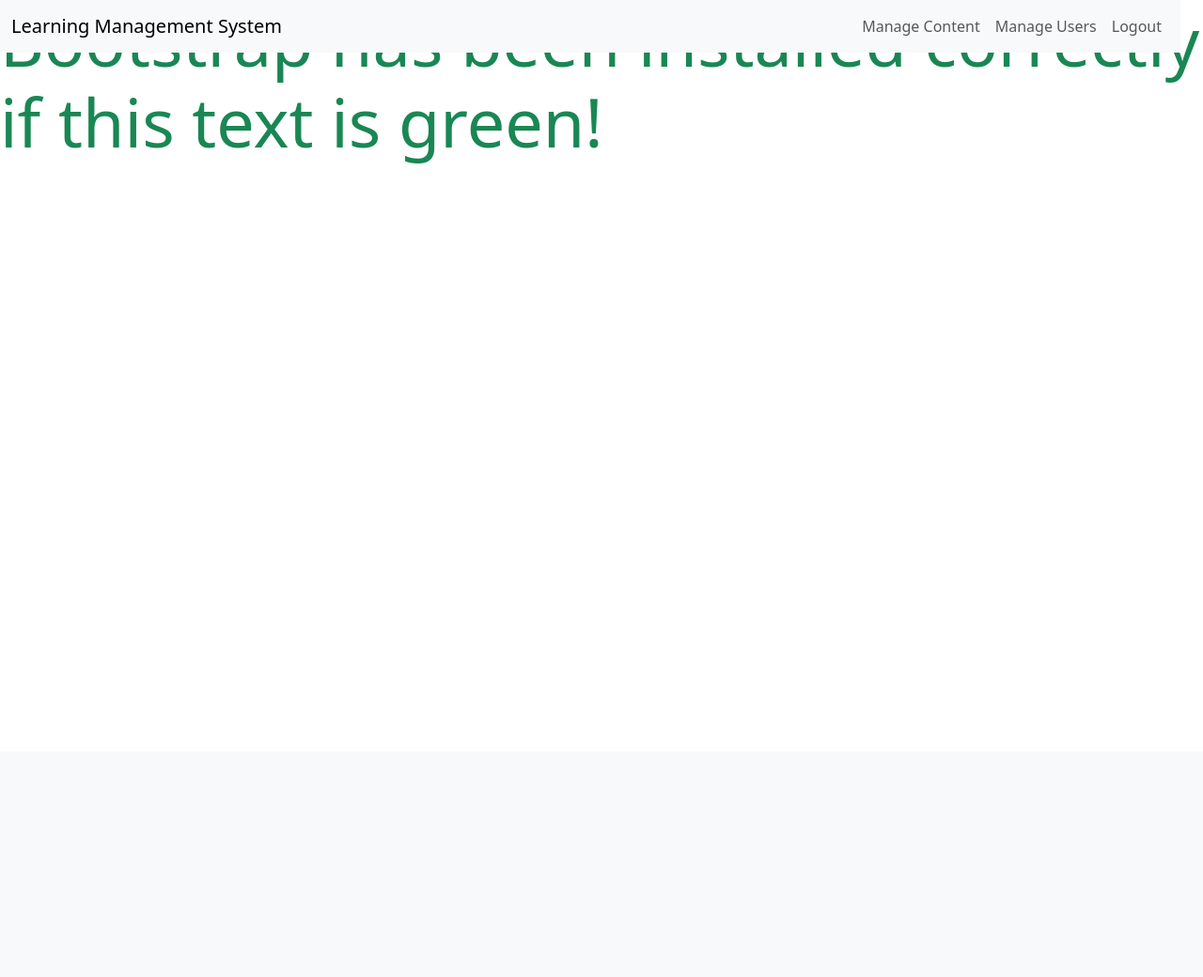
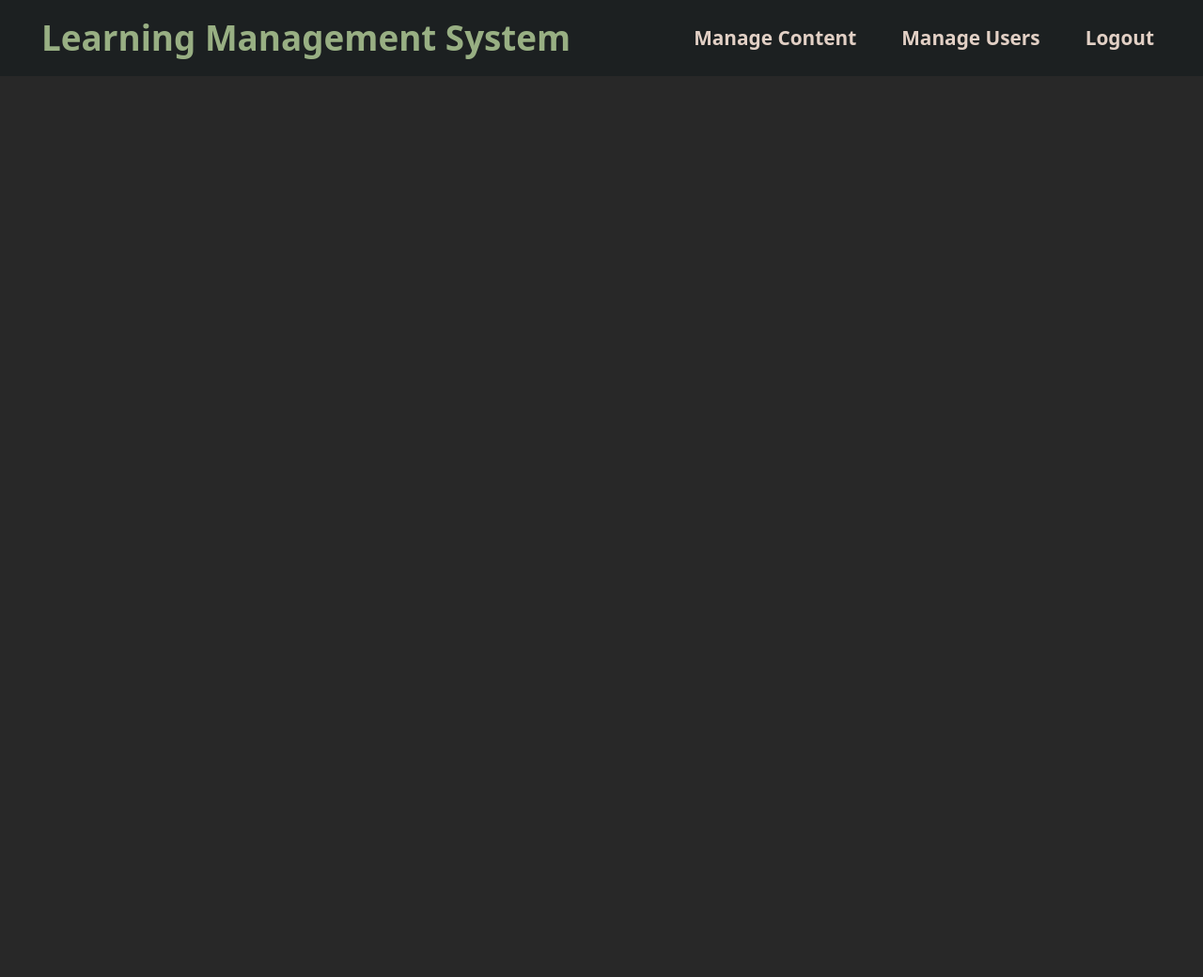
Before and after one commit to DHayes23/Learning_Management_System, a Django app: page / in a window 1280 px wide. Shown: the top 1040 px of the page at 94% size. Before the commit the page ends 174 px from the top, so only its background shows below. Run offline with Django 5.2, Linux system fonts and the light colour scheme; the visitor is signed in with stand-in values (Sample User, id 1).

Commit message:
Add base styling and instant logout

```diff
--- a/Learning_Management_System/settings.py
+++ b/Learning_Management_System/settings.py
@@ -146,6 +146,9 @@ USE_TZ = True
 # https://docs.djangoproject.com/en/5.0/howto/static-files/
 
 STATIC_URL = 'static/'
+STATICFILES_DIRS = [
+    os.path.join(BASE_DIR, 'static'),
+]
 
 # Default primary key field type
 # https://docs.djangoproject.com/en/5.0/ref/settings/#default-auto-field
--- a/home/templates/home/index.html
+++ b/home/templates/home/index.html
@@ -2,5 +2,5 @@
 {% load static %}
 
 {% block content %}
-    <h1 class="display-2 text-success">Bootstrap has been installed correctly if this text is green!</h1>
+    <h1 class="display-2 test-header">Bootstrap has been installed correctly if this text is green!</h1>
 {% endblock %}
--- /dev/null
+++ b/static/css/base.css
@@ -0,0 +1,81 @@
+:root {
+    --text-color: #e2d0c5;
+    --accent-color-1: #ff871b;
+    --accent-color-2: #98af83;
+    --background-color-main: #282828;
+    --background-color-dark: #1c2021;
+}
+
+html {
+    height: 100%;
+}
+
+body {
+    background-color: var(--background-color-main);
+    background-size: cover;
+    /* Applies scrollbar changes to non-Webkit based browsers to Firefox browsers */
+    scrollbar-color: var(--background-color-dark);
+    scrollbar-width: 10px;
+}
+
+.navbar {
+    background-color: var(--background-color-dark);
+    background-size: cover;
+}
+
+.navbar-brand {
+    color: var(--accent-color-2);
+    font-size: 2.3rem;
+    margin-left: 2rem;
+    font-weight: bold;
+}
+
+.navbar-brand:hover {
+    color: var(--accent-color-2);
+}
+
+.navbar-brand:visited {
+    color: var(--accent-color-2);
+}
+
+.nav-link {
+    color: var(--text-color);
+    font-size: 1.3rem;
+    font-weight: bold;
+}
+
+.nav-link:hover {
+    color: var(--accent-color-1);
+}
+
+.nav-link:last-of-type {
+    margin-right: 2rem;
+}
+
+#logout-form {
+    display: none;
+}
+
+.spacer-element {
+    margin-top: 500rem;
+}
+
+.test-header {
+    color: var(--accent-color-2);
+}
+
+
+/* Scrollbar for WebKit browsers (Chrome, Safari, Edge) */
+::-webkit-scrollbar {
+    width: 12px;
+}
+
+::-webkit-scrollbar-track {
+    background: var(--background-color-dark);
+}
+
+::-webkit-scrollbar-thumb {
+    background-color: var(--background-color-dark);
+    border-radius: 10px;
+    border: 1px solid var(--background-color-dark);
+}
--- a/templates/base.html
+++ b/templates/base.html
@@ -10,6 +10,7 @@
 
     {% block css %}
     <link href="https://cdn.jsdelivr.net/npm/bootstrap@5.3.3/dist/css/bootstrap.min.css" rel="stylesheet" integrity="sha384-QWTKZyjpPEjISv5WaRU9OFeRpok6YctnYmDr5pNlyT2bRjXh0JMhjY6hW+ALEwIH" crossorigin="anonymous">
+    <link rel="stylesheet" href="{% static 'css/base.css' %}">
     {% endblock %}
 
     {% block js %}
@@ -21,9 +22,8 @@
   </head>
   <body>
     <header class="container-fluid fixed-top">
-      <div class="row">
         <div class="row">
-          <nav class="navbar navbar-expand-lg bg-body-tertiary">
+          <nav id="main-navbar" class="navbar navbar-expand-lg">
             <div class="container-fluid">
               <a class="navbar-brand" href="#">Learning Management System</a>
               <button class="navbar-toggler" type="button" data-bs-toggle="collapse" data-bs-target="#navbarSupportedContent" aria-controls="navbarSupportedContent" aria-expanded="false" aria-label="Toggle navigation">
@@ -41,7 +41,7 @@
                       </li>
                     {% endif %}
                     <li class="nav-item">
-                      <form id="logout-form" method="post" action="{% url 'account_logout' %}" style="display: none;">
+                      <form id="logout-form" method="post" action="{% url 'account_logout' %}">
                         {% csrf_token %}
                       </form>
                       <a class="nav-link" href="#" onclick="document.getElementById('logout-form').submit();">Logout</a>
@@ -55,9 +55,11 @@
               </div>
             </div>
           </nav>
-        </div>
       </div>
     </header>
+
+    <!-- Spacer element to add margin below navbar -->
+    <div class="spacer-element"></div>
 
     {% block content %}
     {% endblock %}
```
